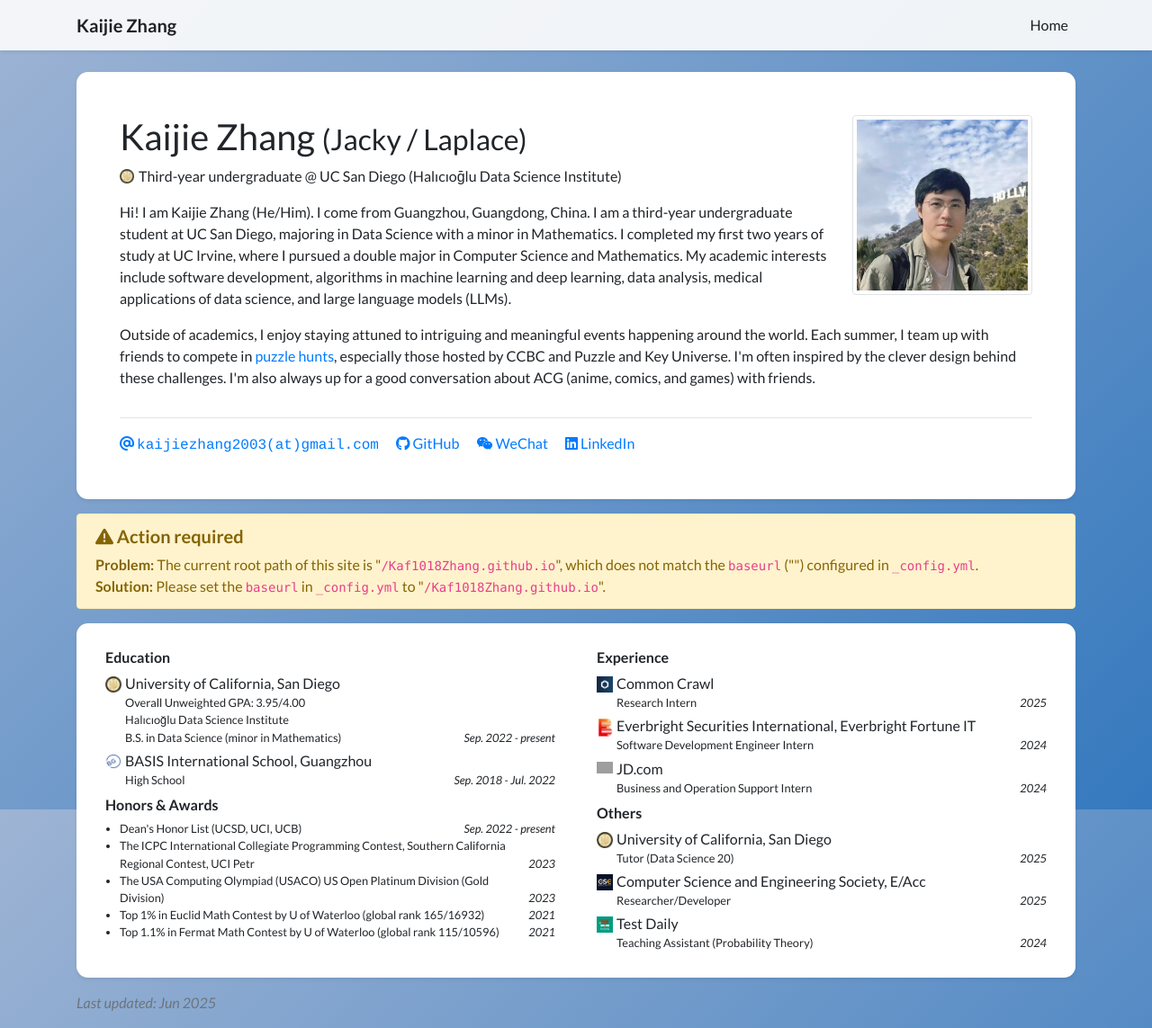
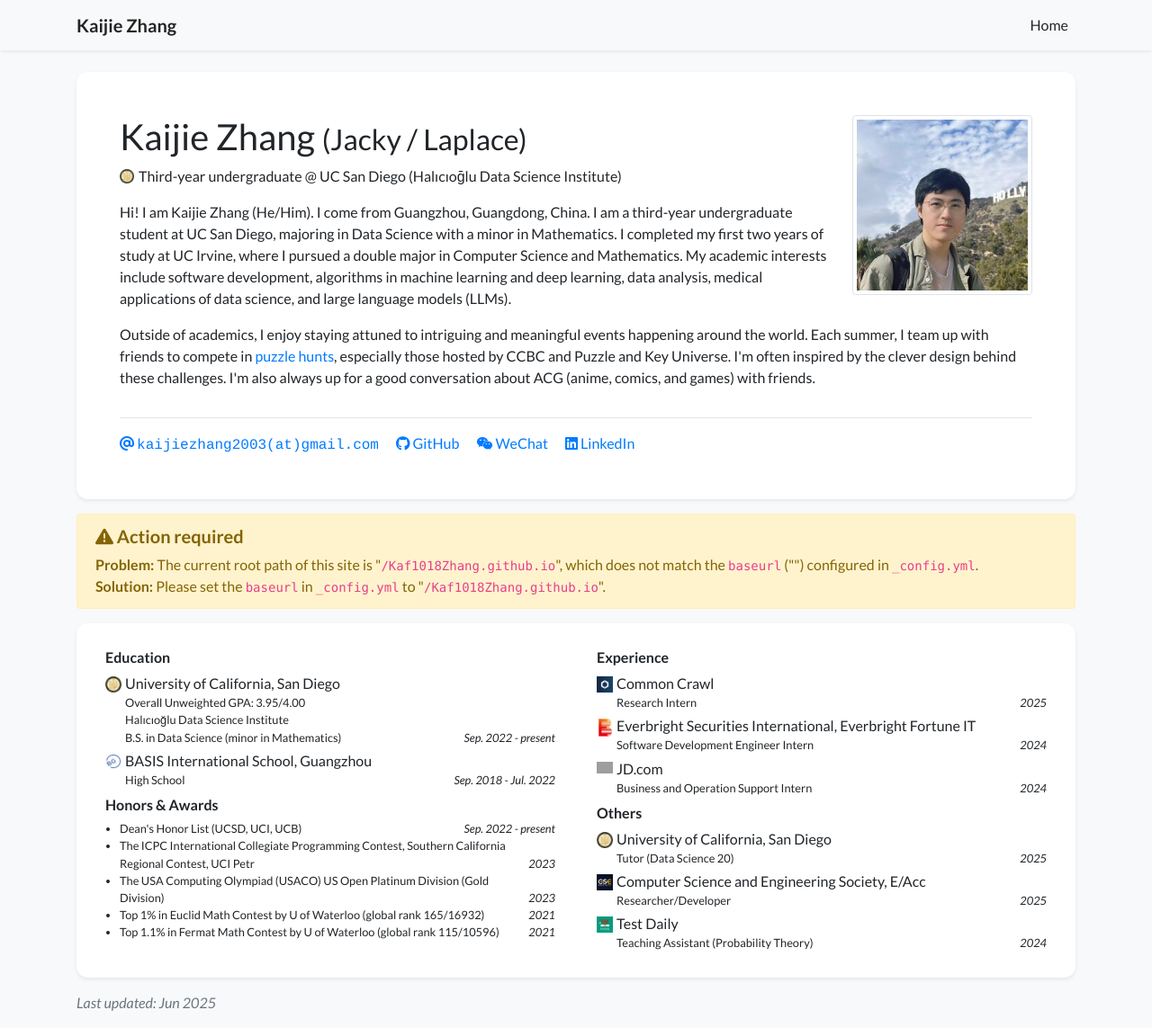
Before and after one commit to Kaf1018Zhang/Kaf1018Zhang.github.io, a Jekyll site: the page built from index.html, in a window 1280 px wide and 1143 px high. Shown: the whole window at 90% size. Built offline with Jekyll 4.4.1, drawn with Linux system fonts in a browser that asks for light colours; nearby versions of some CDN libraries; a style sheet for code colours, icons or effects is not loaded; grey boxes are pictures that could not be loaded.

Commit message:
Update global.css

```diff
--- a/assets/css/global.css
+++ b/assets/css/global.css
@@ -3,8 +3,6 @@
     font-family: "Lato", sans-serif;
     font-weight: 400;
     padding-top: 5.0rem;
-    background: linear-gradient(135deg, #9eb4d4, #3579be);
-    background-attachment: fixed;
 }
 
 h1, h2, h3, h4, h5, h6,
```
